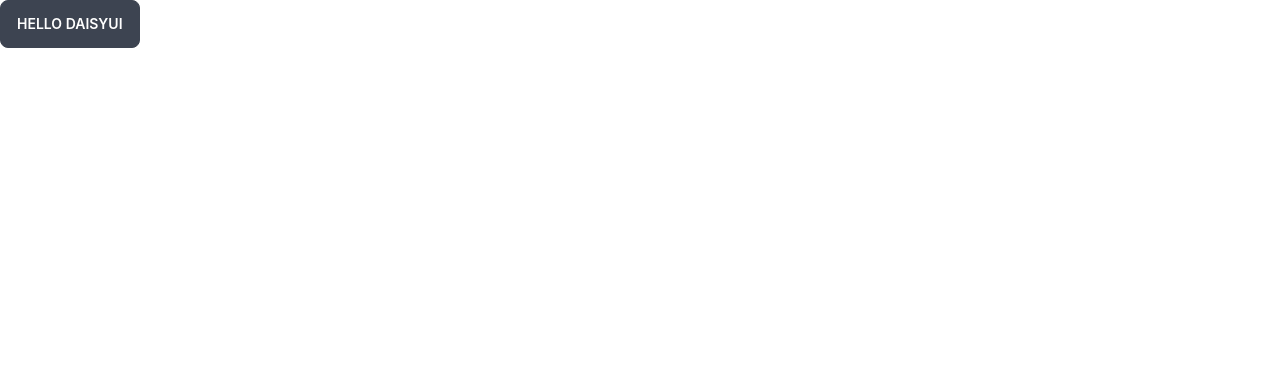
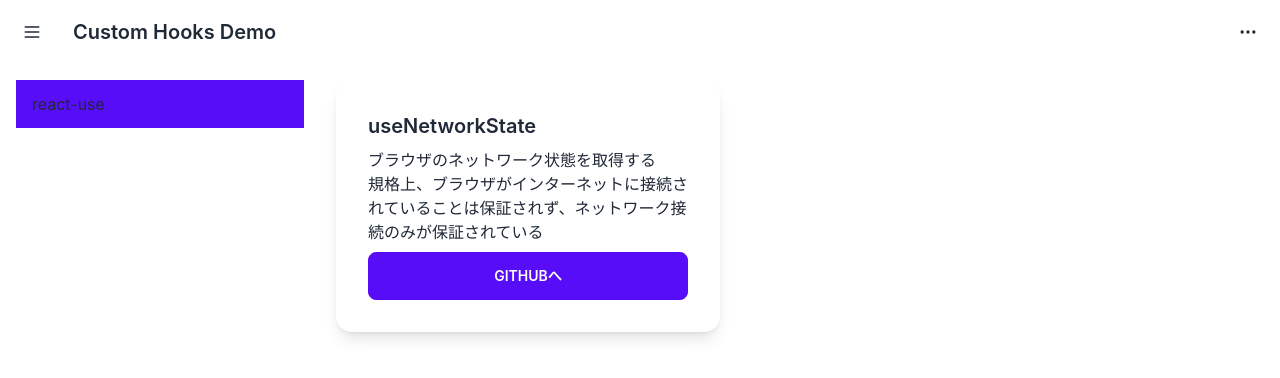
Before and after one commit to es-dev-camp/custom-hooks-demo, a React (Vite) app: page / in a window 1280 px wide. Shown: the top 378 px of the page. Built offline with nearby package versions, Linux system fonts and the light colour scheme.

Commit message:
💄 Create page frame

```diff
--- /dev/null
+++ b/src/Component/ReactUse/Content.tsx
@@ -0,0 +1,11 @@
+import NetworkState from "./Sensors/NetworkState";
+
+const Content = (): JSX.Element => {
+  return (
+    <div className="flex flex-col items-start justify-start">
+      <NetworkState />
+    </div>
+  );
+};
+
+export default Content;
--- /dev/null
+++ b/src/Component/ReactUse/Sensors/NetworkState.tsx
@@ -0,0 +1,27 @@
+const NetworkState = (): JSX.Element => {
+  return (
+    <div className="card w-96 bg-base-100 shadow-lg m-4">
+      <div className="card-body">
+        <h2 className="card-title">useNetworkState</h2>
+        <p>
+          ブラウザのネットワーク状態を取得する
+          <br />
+          規格上、ブラウザがインターネットに接続されていることは保証されず、ネットワーク接続のみが保証されている
+        </p>
+        <div className="card-actions justify-end">
+          <a
+            role="button"
+            className="btn btn-primary btn-block"
+            target="_blank"
+            rel="noopener noreferrer"
+            href="https://github.com/streamich/react-use/blob/master/docs/useNetworkState.md"
+          >
+            GitHubへ
+          </a>
+        </div>
+      </div>
+    </div>
+  );
+};
+
+export default NetworkState;
--- a/src/Page/Frame.tsx
+++ b/src/Page/Frame.tsx
@@ -1,9 +1,67 @@
+import Content from "../Component/ReactUse/Content";
+
 const Frame = (): JSX.Element => {
+  const onClickMenu = () => {
+    console.log('onClickMenu => Empty command');
+  };
   return (
-    <div className="app">
-      <button className="btn">Hello daisyUI</button>
-    </div>
+    <>
+      <div className="navbar bg-base-100">
+        <div className="flex-none">
+          <label htmlFor="hooks-list-drawer" className="btn btn-square btn-ghost drawer-button">
+            <svg
+              xmlns="http://www.w3.org/2000/svg"
+              fill="none"
+              viewBox="0 0 24 24"
+              className="inline-block w-5 h-5 stroke-current"
+            >
+              <path
+                stroke-linecap="round"
+                stroke-linejoin="round"
+                stroke-width="2"
+                d="M4 6h16M4 12h16M4 18h16"
+              ></path>
+            </svg>
+          </label>
+        </div>
+        <div className="flex-1">
+          <a className="btn btn-ghost normal-case text-xl">Custom Hooks Demo</a>
+        </div>
+        <div className="flex-none">
+          <button className="btn btn-square btn-ghost" onClick={onClickMenu}>
+            <svg
+              xmlns="http://www.w3.org/2000/svg"
+              fill="none"
+              viewBox="0 0 24 24"
+              className="inline-block w-5 h-5 stroke-current"
+            >
+              <path
+                stroke-linecap="round"
+                stroke-linejoin="round"
+                stroke-width="2"
+                d="M5 12h.01M12 12h.01M19 12h.01M6 12a1 1 0 11-2 0 1 1 0 012 0zm7 0a1 1 0 11-2 0 1 1 0 012 0zm7 0a1 1 0 11-2 0 1 1 0 012 0z"
+              ></path>
+            </svg>
+          </button>
+        </div>
+      </div>
+      <div className="drawer drawer-mobile">
+        <input id="hooks-list-drawer" type="checkbox" className="drawer-toggle" />
+        <div className="drawer-side">
+          <label htmlFor="hooks-list-drawer" className="drawer-overlay"></label>
+          <ul className="menu p-4 overflow-y-auto w-80 bg-base-100 text-base-content">
+            {/* Sidebar content here */}
+            <li className="bg-primary">
+              <a>react-use</a>
+            </li>
+          </ul>
+        </div>
+        <div className="drawer-content">
+          <Content />
+        </div>
+      </div>
+    </>
   );
-}
+};
 
 export default Frame;
```
